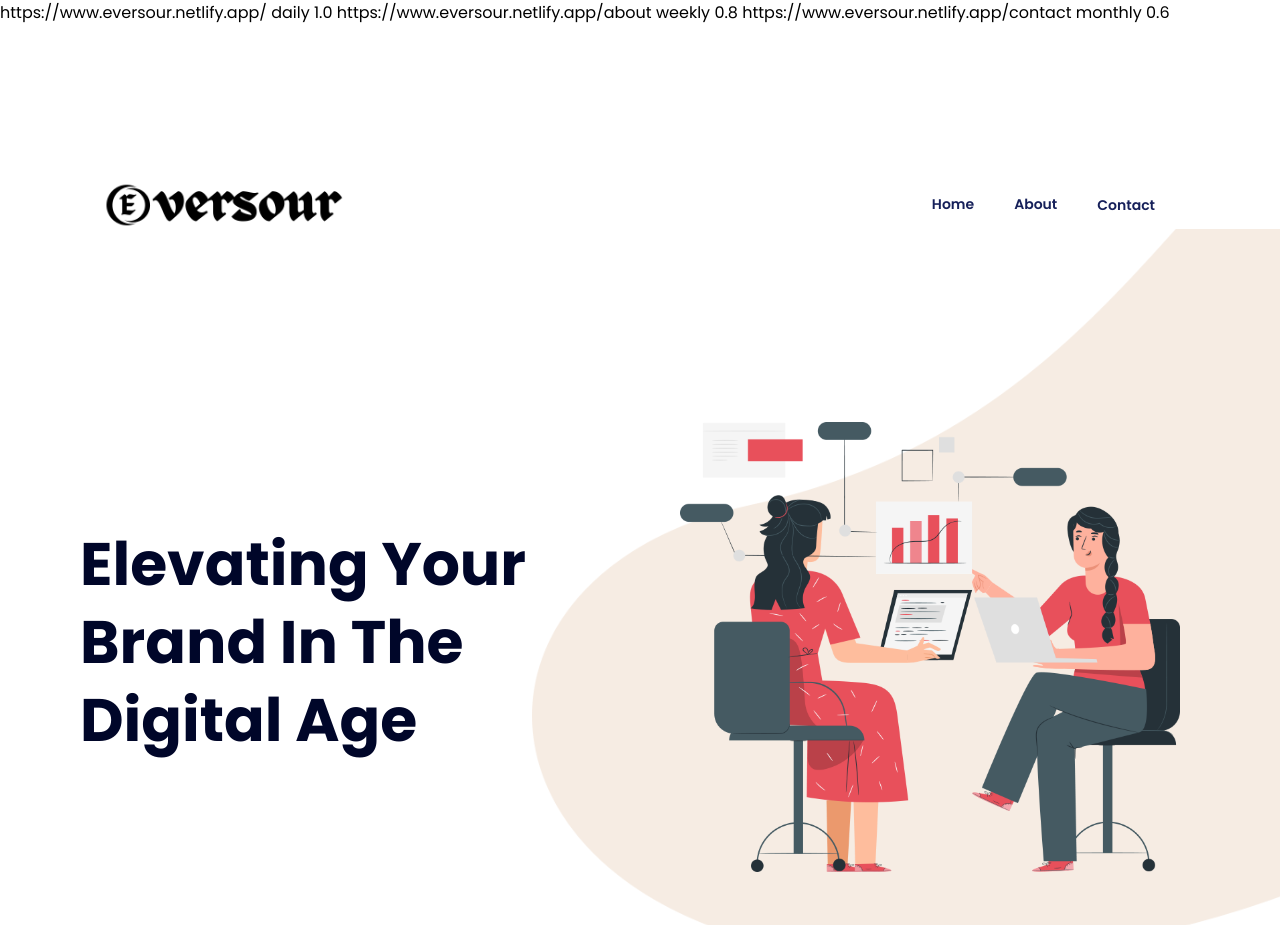
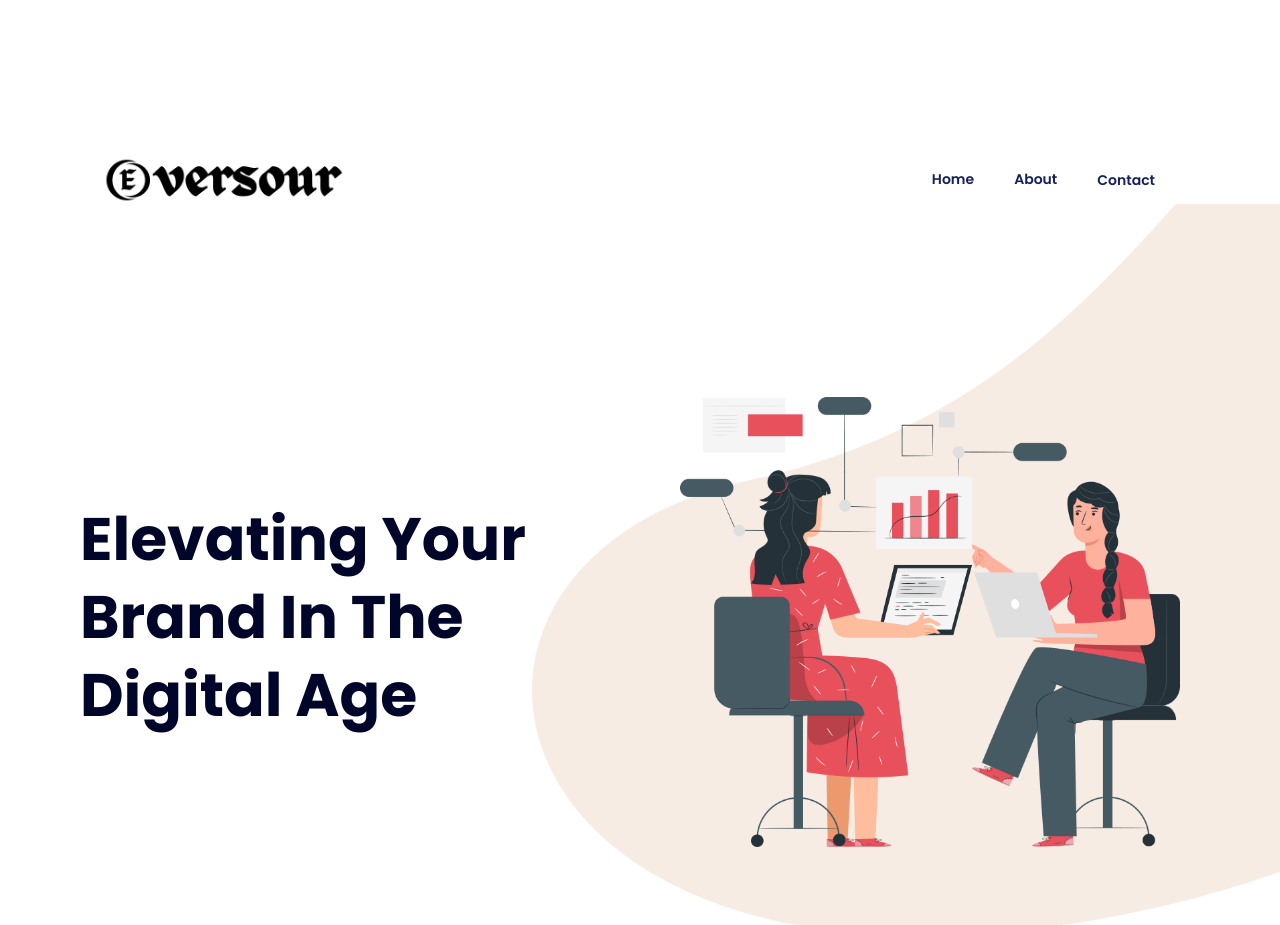
Before and after one commit to eversour001/eversour-website, a plain HTML site: page index.html in a window 1280 px wide. Shown: the top 925 px of the page. Drawn offline with nearby package versions, Linux system fonts and the light colour scheme.

Commit message:
Update index.html

```diff
--- a/index.html
+++ b/index.html
@@ -2,35 +2,7 @@
 <html lang="en">
 
 <head>
-	<link rel="stylesheet" type="application/xml" href="/path/to/sitemap.xml">
 
-  <?xml version="1.0" encoding="UTF-8" ?>
-<urlset xmlns="http://www.sitemaps.org/schemas/sitemap/0.9">
-
-  <!-- Home Page -->
-  <url>
-    <loc>https://www.eversour.netlify.app/</loc>
-    <changefreq>daily</changefreq>
-    <priority>1.0</priority>
-  </url>
-
-  <!-- About Page -->
-  <url>
-    <loc>https://www.eversour.netlify.app/about</loc>
-    <changefreq>weekly</changefreq>
-    <priority>0.8</priority>
-  </url>
-
-  <!-- Contact Page -->
-  <url>
-    <loc>https://www.eversour.netlify.app/contact</loc>
-    <changefreq>monthly</changefreq>
-    <priority>0.6</priority>
-  </url>
-
-  <!-- Add more URLs for other pages -->
-
-</urlset>
   <!-- Meta Description 1 -->
 <meta name="description" content="Your digital partner in India. Web, marketing & design solutions for all. Eversour ✨">
 
```
